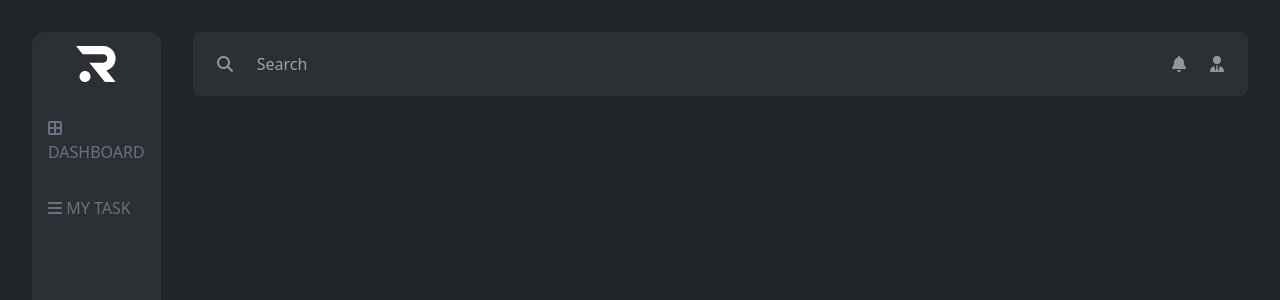
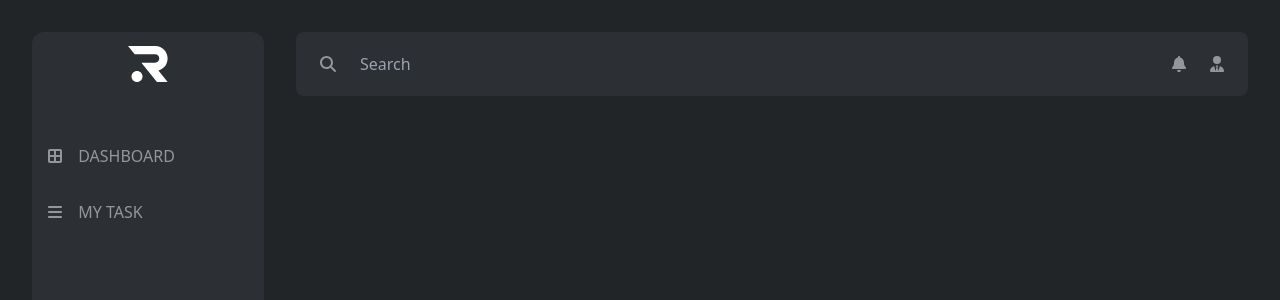
Before and after one commit to theonlylooker/rvn-challenge, a React (Vite) app: page / in a window 1280 px wide. Shown: the top 300 px of the page. Built offline with nearby package versions, Linux system fonts and the light colour scheme.

Commit message:
fix: changing test colors for the right ones

```diff
--- a/src/components/SideBar.tsx
+++ b/src/components/SideBar.tsx
@@ -5,22 +5,22 @@ import { faBars, faBorderAll } from "@fortawesome/free-solid-svg-icons";
 
 const SideBar = () => {
   return (
-    <div className="bg-rvnComponentBG h-full max-w-[232px] rounded-xl pt-3">
-      <div className="flex justify-center pb-4">
+    <div className="bg-rvnComponentBG h-full min-w-[232px] rounded-xl pt-3">
+      <div className="flex justify-center pb-11">
         <img src={Logo} alt="logo of ravn" />
       </div>
-      <div className="text-gray-500 flex flex-col">
+      <div className="text-rvnTextSecondary flex flex-col">
         <a
           href="#"
           className="hover:text-rvnRed hover:bg-gradient-to-r from-rvnComponentBG  to-rvnRedGradient  p-4 focus:border-r-4 focus:border-rvnRed focus:text-rvnRed focus:bg-gradient-to-r"
         >
-          <FontAwesomeIcon icon={faBorderAll} /> DASHBOARD
+          <FontAwesomeIcon icon={faBorderAll} className="mr-3" /> DASHBOARD
         </a>
         <a
           href="#"
           className="hover:text-rvnRed hover:bg-gradient-to-r from-rvnComponentBG to-rvnRedGradient  p-4 focus:border-r-4 focus:border-rvnRed focus:text-rvnRed focus:bg-gradient-to-r"
         >
-          <FontAwesomeIcon icon={faBars} /> MY TASK
+          <FontAwesomeIcon icon={faBars} className="mr-3" /> MY TASK
         </a>
       </div>
     </div>
```
